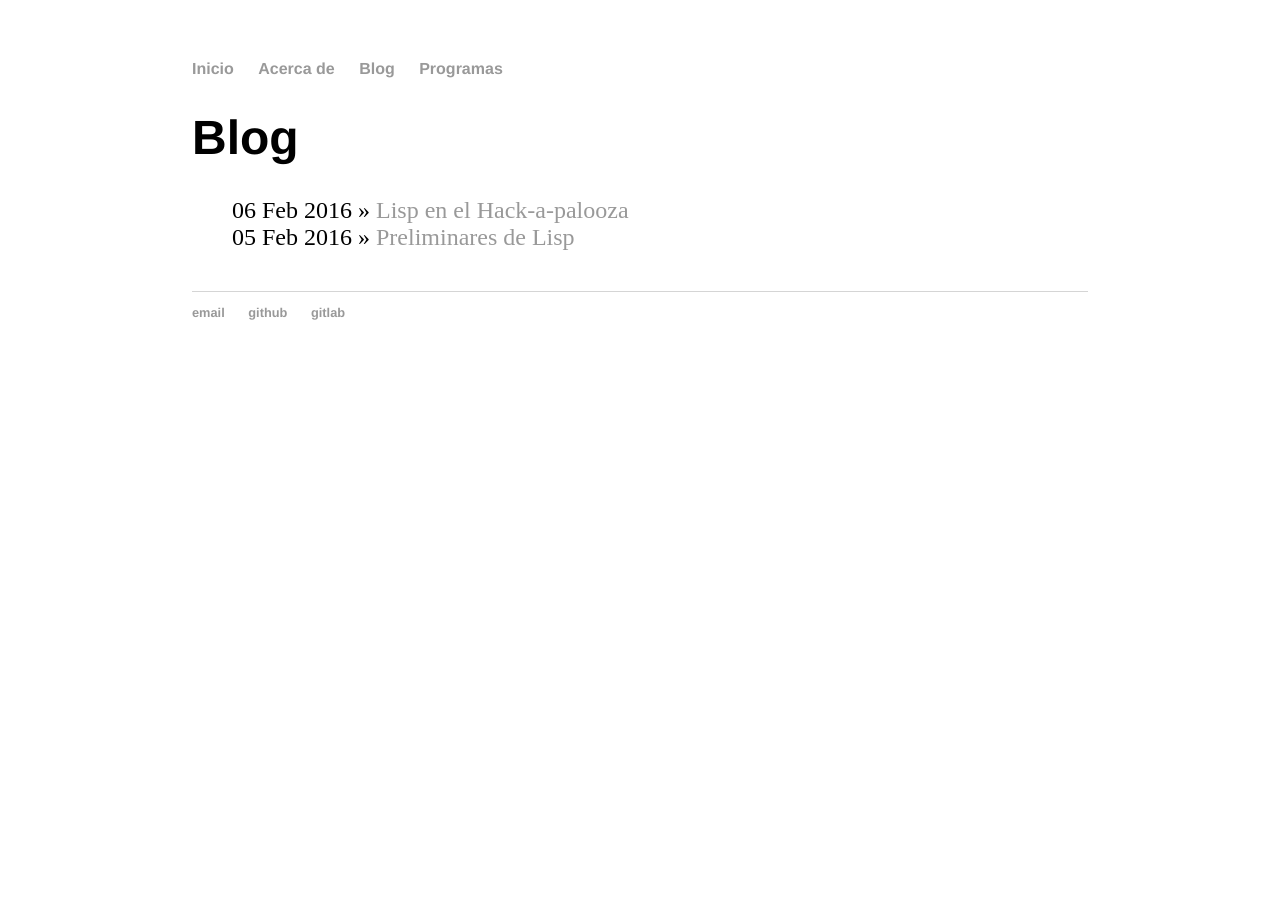
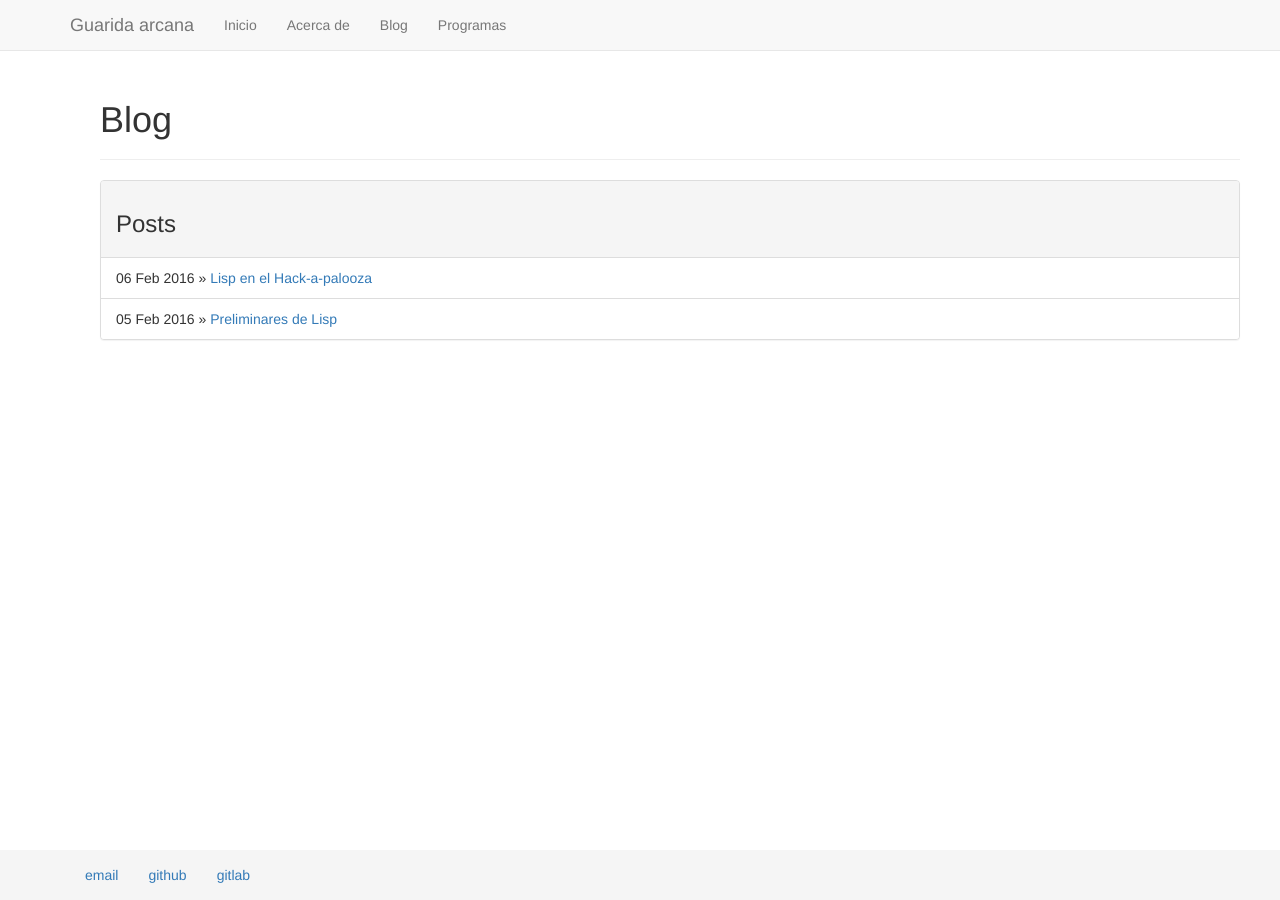
Before and after one commit to eduardoacye/eduardoacye.github.io, a Jekyll site: the page built from blog/index.html, in a window 1280 px wide. Built offline with Jekyll 4.4.1, drawn with Linux system fonts in a browser that asks for light colours; nearby versions of some CDN libraries.

```diff
--- a/_layouts/default.html
+++ b/_layouts/default.html
@@ -3,27 +3,69 @@
     <head>
         <title>{{ page.title }}</title>
         <meta charset="utf-8" />
+        <meta name="viewport" content="width=device-width, initial-scale=1">
         <!-- Link to main stylesheet -->
         <link rel="stylesheet" type="text/css" href="/css/main.css">
+        <link rel="stylesheet" href="https://maxcdn.bootstrapcdn.com/bootstrap/3.3.6/css/bootstrap.min.css" integrity="sha384-1q8mTJOASx8j1Au+a5WDVnPi2lkFfwwEAa8hDDdjZlpLegxhjVME1fgjWPGmkzs7" crossorigin="anonymous">
     </head>
     <body>
-        <nav>
-            <ul>
+
+        <!-- Fixed navbar -->
+        <nav class="navbar navbar-default navbar-fixed-top">
+            <div class="container">
+                <div class="navbar-header">
+                    <button type="button" class="navbar-toggle collapsed" data-toggle="collapse" data-target="#navbar" aria-expanded="false" aria-controls="navbar">
+                        <span class="sr-only">Toggle navigation</span>
+                        <span class="icon-bar"></span>
+                        <span class="icon-bar"></span>
+                        <span class="icon-bar"></span>
+                    </button>
+                    <a class="navbar-brand" href="#">Guarida arcana</a>
+                </div>
+                <div id="navbar" class="collapse navbar-collapse">
+                    <ul class="nav navbar-nav">
+                        <li><a href="/">Inicio</a></li>
+                        <li><a href="/about">Acerca de</a></li>
+                        <li><a href="/blog">Blog</a></li>
+                        <li><a href="/progs">Programas</a></li>
+                    </ul>
+                </div><!--/.nav-collapse -->
+            </div>
+        </nav>
+
+
+
+
+        <!--
+             <nav class="navbar navbar-inverse">
+             <div class="container">
+             <div id="navbar" class="collapse navbar-collapse" >
+             <ul class="nav navbar-nav">
              <li><a href="/" >Inicio</a></li>
              <li><a href="/about" >Acerca de</a></li>
              <li><a href="/blog" >Blog</a></li>
              <li><a href="/progs" >Programas</a></li>
              </ul>
+             </div>
+             </div>
              </nav>
-        <div class="container" >
+           -->
+        <div class="container">
             {{ content }}
         </div>
-        <footer>
-            <ul>
+
+        <footer class="footer">
+            <div class="container">
+                <ul class="nav navbar-nav">
                     <li><a href="mailto:eduardo.acye@gmail.com" >email</a></li>
                     <li><a href="https://github.com/eduardoacye" >github</a></li>
                     <li><a href="https://gitlab.com/u/eduardoacye" >gitlab</a></li>
                 </ul>
+            </div>
         </footer>
+
+        <script src="https://ajax.googleapis.com/ajax/libs/jquery/1.11.3/jquery.min.js"></script>
+        <script src="https://maxcdn.bootstrapcdn.com/bootstrap/3.3.6/js/bootstrap.min.js" integrity="sha384-0mSbJDEHialfmuBBQP6A4Qrprq5OVfW37PRR3j5ELqxss1yVqOtnepnHVP9aJ7xS" crossorigin="anonymous"></script>
+
     </body>
 </html>
--- a/_layouts/post.html
+++ b/_layouts/post.html
@@ -1,9 +1,13 @@
 ---
 layout: default
 ---
+
+<div class="container">
+    <div class="page-header">
         <h1>
             {{ page.title }}
         </h1>
+    </div>
 
     <p class="meta">
         {{ page.date | date_to_string }}
@@ -12,3 +16,4 @@ layout: default
     <div class="post" >
         {{ content }}
     </div>
+</div>
--- a/blog/index.html
+++ b/blog/index.html
@@ -2,9 +2,19 @@
 layout: default
 title: Blog
 ---
-<h1>{{ page.title }}</h1>
-<ul class="posts" >
-    {% for post in site.posts %}
-    <li><span>{{ post.date | date_to_string }}</span> » <a href="{{ post.url }}" title="{{ post.title }}">{{ post.title }}</a></li>
-    {% endfor %}
-</ul>
+<div class="container">
+    <div class="page-header">
+        <h1>{{ page.title }}</h1>
+    </div>
+
+    <div class="panel panel-default">
+        <div class="panel-heading">
+            <h3>Posts</h3>
+        </div>
+        <ul class="posts list-group" >
+            {% for post in site.posts %}
+            <li class="list-group-item"><span>{{ post.date | date_to_string }}</span> » <a href="{{ post.url }}" title="{{ post.title }}">{{ post.title }}</a></li>
+            {% endfor %}
+        </ul>
+    </div>
+</div>
--- a/css/main.css
+++ b/css/main.css
@@ -1,50 +1,109 @@
+html {
+  position: relative;
+  min-height: 100%;
+}
 body {
-    margin: 60px auto;
-    width: 70%;
+  /* Margin bottom by footer height */
+  margin-bottom: 60px;
+}
+.footer {
+  position: absolute;
+  bottom: 0;
+  width: 100%;
+  /* Set the fixed height of the footer here */
+  height: 50px;
+  background-color: #f5f5f5;
 }
 
-nav ul, footer ul {
-    font-family: 'Helvetica', 'Arial', 'Sans-Serif';
-    padding: 0px;
-    list-style: none;
-    font-weight: bold;
+body > .container {
+    padding: 60px 30px 0;
+    margin-bottom: 60px;
+}
+.container .text-muted {
+  margin: 20px 0;
 }
 
-nav ul li, footer ul li {
-    display: inline;
-    margin-right: 20px;
+.footer > .container {
+  padding-right: 15px;
+  padding-left: 15px;
 }
 
-a {
-    text-decoration: none;
-    color: #999;
+code {
+  font-size: 80%;
 }
 
-a:hover {
-    text-decoration: underline;
+img {
+    display: block;
+    margin-left: auto;
+    margin-right: auto;
 }
 
-h1 {
-    font-size: 3em;
-    font-family: 'Helvetica', 'Arial', 'Sans-Serif';
-}
 
-p {
-    font-size: 1.5em;
-    line-height: 1.4em;
-    color: #333;
-}
+/* body { */
+/*     margin: 60px auto; */
+/*     width: 70%; */
+/* } */
+/* .footer { */
+/*     position: absolute; */
+/*     bottom: 0; */
+/*     width: 100%; */
+/*     height: 60px; */
+/*     background-color: #f5f5f5; */
+/* } */
 
-footer {
-    border-top: 1px solid #d5d5d5;
-    font-size: .8em;
-}
+/* nav ul, footer ul { */
+/*     font-family: 'Helvetica', 'Arial', 'Sans-Serif'; */
+/*     padding: 0px; */
+/*     list-style: none; */
+/*     font-weight: bold; */
+/* } */
 
-ul.posts {
-    margin: 20px auto 40px;
-    font-size: 1.5em;
-}
+/* nav ul li, footer ul li { */
+/*     display: inline; */
+/*     margin-right: 20px; */
+/* } */
 
-ul.posts li {
-    list-style: none;
-}
+/* a { */
+/*     text-decoration: none; */
+/*     color: #999; */
+/* } */
+
+/* a:hover { */
+/*     text-decoration: underline; */
+/* } */
+
+/* h1 { */
+/*     font-size: 3em; */
+/*     font-family: 'Helvetica', 'Arial', 'Sans-Serif'; */
+/* } */
+
+/* p { */
+/*     font-size: 1.5em; */
+/*     line-height: 1.4em; */
+/*     color: #333; */
+/* } */
+
+/* footer { */
+/*     border-top: 1px solid #d5d5d5; */
+/*     font-size: .8em; */
+/* } */
+
+/* ul.posts { */
+/*     margin: 20px auto 40px; */
+/*     font-size: 1.5em; */
+/* } */
+
+/* ul.posts li { */
+/*     list-style: none; */
+/* } */
+
+/* body > .container { */
+/*     padding: 60px 16px 0; */
+/* } */
+/* .container .text-muted { */
+/*     margin: 20px 0; */
+/* } */
+/* .footer > .container { */
+/*     padding-right: 15px; */
+/*     padding-left: 15px; */
+/* } */
```
Also changed, not shown: _posts/2016-02-05-lisp-preliminares.md (+31 -1 lines), index.html (+6 -3 lines), progs/index.html (added, +49 -0 lines), assets/emacs-logo.png (added), assets/emacs-start.png (added), assets/emacs-start2.png (added). Lines whose indentation alone changed are shown as unchanged.
